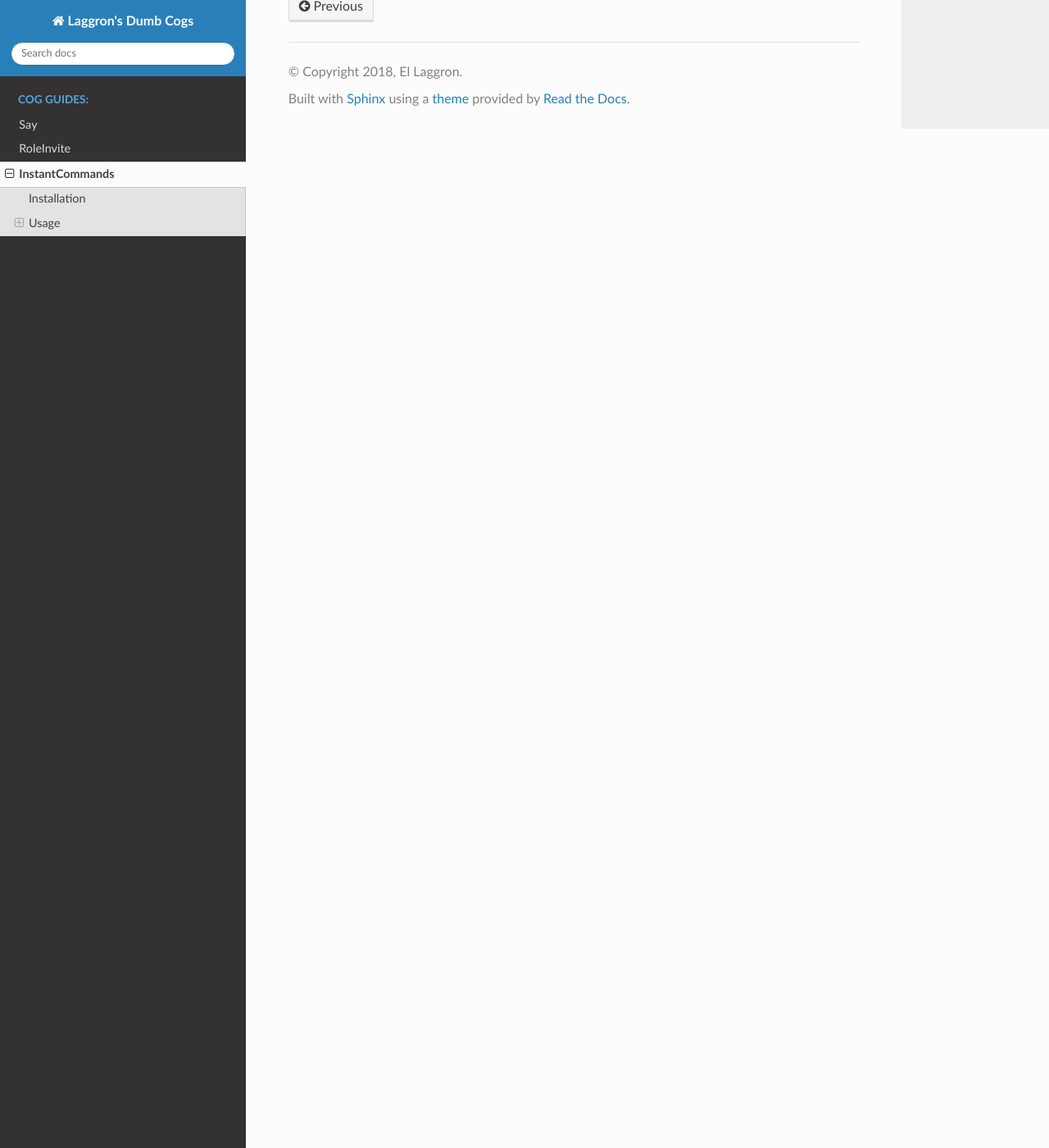
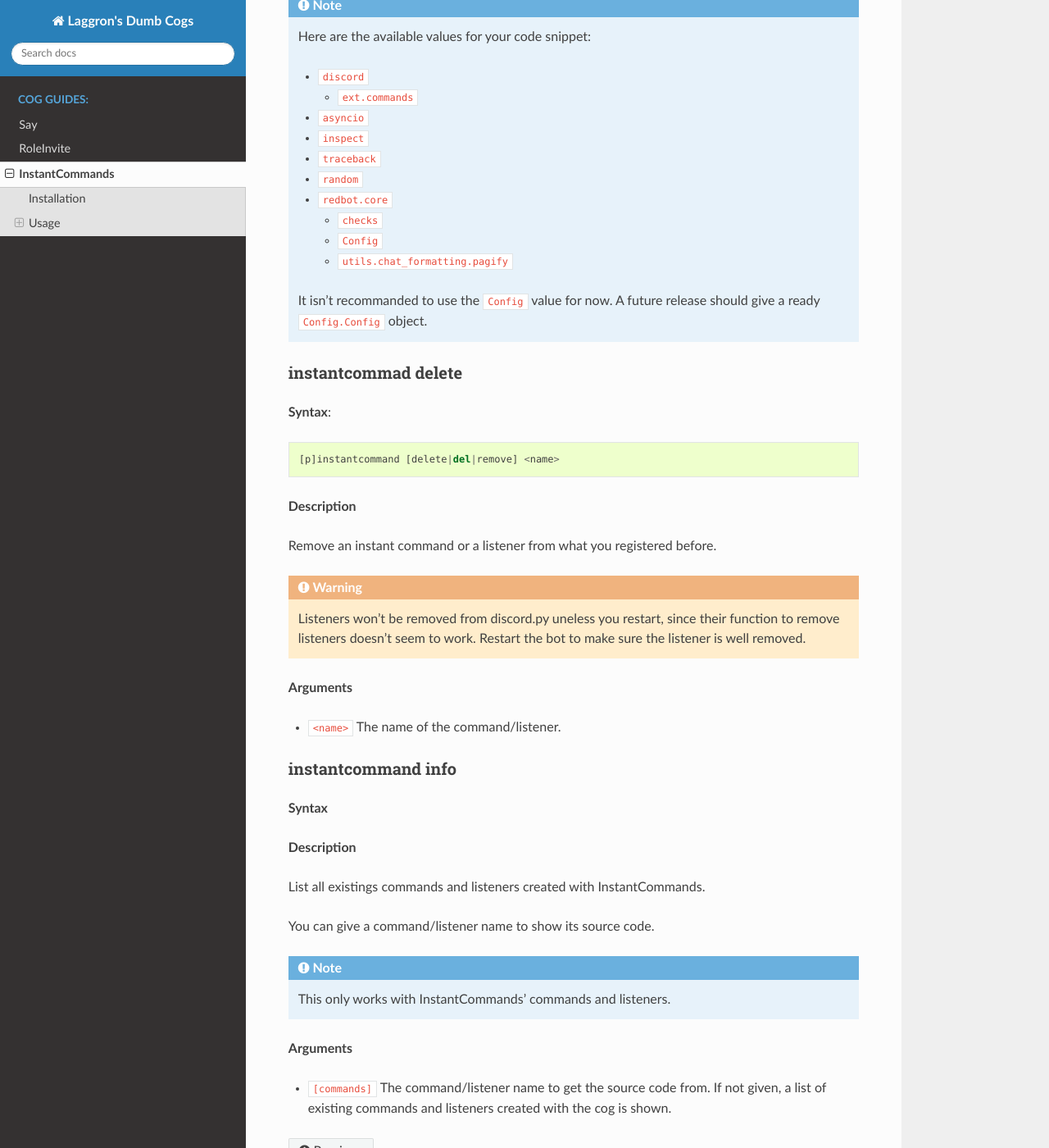
Before and after one commit to laggron42/Laggrons-Dumb-Cogs, a Sphinx documentation site: the page built from docs/instantcommands.rst, in a window 1280 px wide and 1400 px high, scrolled down 2781 px. Shown: the whole window at 82% size. Built offline with Sphinx 7.4.7 and the Read the Docs theme 2.0.0, drawn with Linux system fonts in a browser that asks for light colours.

Commit message:
[V3 Docs] Finished InstantCommands

```diff
--- a/docs/instantcommands.rst
+++ b/docs/instantcommands.rst
@@ -90,3 +90,79 @@ It can be a command (you will need to add the ``commands`` decorator) or a liste
         async def on_reaction_add(reaction, user):
             await reaction.message.add_reaction('❤')
             await message.channel.send("Here's some love for " + user.mention)
+
+.. note::
+
+    Here are the available values for your code snippet:
+
+    * ``discord``
+
+      * ``ext.commands``
+
+    * ``asyncio``
+
+    * ``inspect``
+
+    * ``traceback``
+
+    * ``random``
+
+    * ``redbot.core``
+
+      * ``checks``
+
+      * ``Config``
+
+      * ``utils.chat_formatting.pagify``
+
+    It isn't recommanded to use the ``Config`` value for now.
+    A future release should give a ready ``Config.Config`` object.
+
+
+~~~~~~~~~~~~~~~~~~~~
+instantcommad delete
+~~~~~~~~~~~~~~~~~~~~
+
+**Syntax**::
+
+    [p]instantcommand [delete|del|remove] <name>
+
+**Description**
+
+Remove an instant command or a listener from what you registered before.
+
+.. warning::
+
+    Listeners won't be removed from discord.py uneless you restart, since
+    their function to remove listeners doesn't seem to work. Restart the bot to make
+    sure the listener is well removed.
+
+**Arguments**
+
+* ``<name>`` The name of the command/listener.
+
+~~~~~~~~~~~~~~~~~~~
+instantcommand info
+~~~~~~~~~~~~~~~~~~~
+
+**Syntax**
+
+.. code-block::none
+
+    [p]instantcommand info [command]
+
+**Description**
+
+List all existings commands and listeners created with InstantCommands.
+
+You can give a command/listener name to show its source code.
+
+.. note::
+
+    This only works with InstantCommands' commands and listeners.
+
+**Arguments**
+
+* ``[commands]`` The command/listener name to get the source code from.
+  If not given, a list of existing commands and listeners created with the cog
+  is shown.
```
